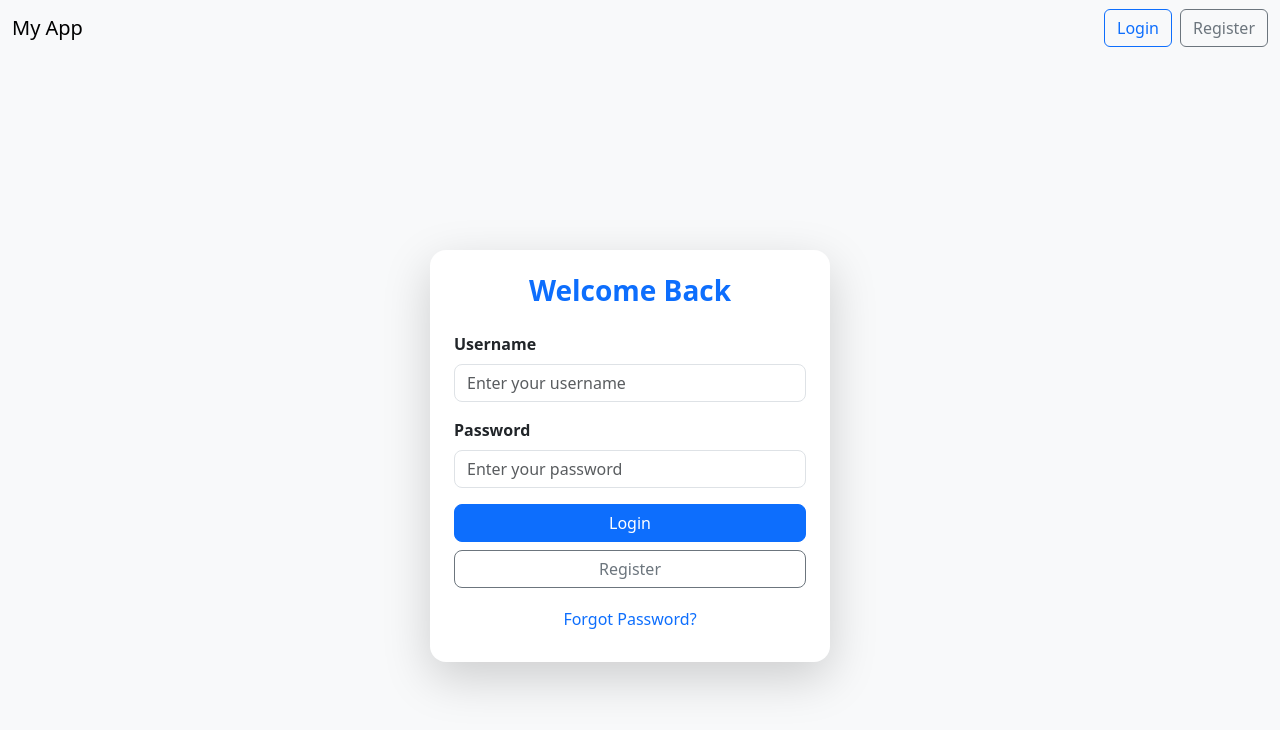
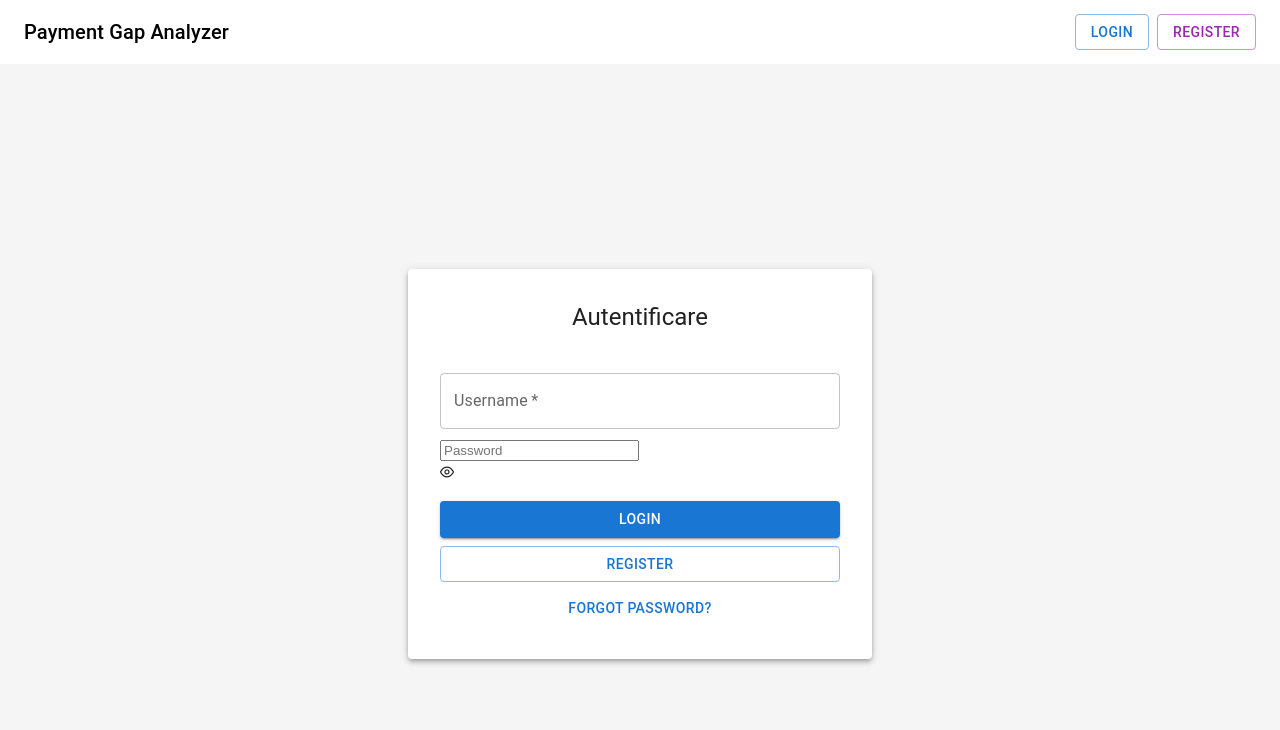
Before and after one commit to GabrielaSpiridon/Payment-Gap-Analyzer, a React (Vite) app in the folder PaymentGap/: page /login in a window 1280 px wide. Shown: the top 730 px of the page. Built offline with nearby package versions, Linux system fonts and the light colour scheme.

Commit message:
Modify interface

```diff
--- a/PaymentGap/frontend/src/App.jsx
+++ b/PaymentGap/frontend/src/App.jsx
@@ -1,15 +1,14 @@
 import React, { useState, useEffect } from 'react';
-import "bootstrap/dist/css/bootstrap.min.css";
-import "bootstrap/dist/js/bootstrap.bundle.min";
-import { BrowserRouter as Router, Routes, Route, Navigate, Link } from 'react-router-dom';
+import { BrowserRouter as Router, Routes, Route, Navigate } from 'react-router-dom';
+import { Box } from '@mui/material';
 import Login from './pages/Login';
 import Register from './pages/Register';
 import Dashboard from './pages/Dashboard';
+import Navbar from './components/Navbar';
 
 function App() {
   const [isAuthenticated, setIsAuthenticated] = useState(false);
 
-  // Verifică starea de autentificare la încărcarea componentei
   useEffect(() => {
     const storedAuth = localStorage.getItem('authenticated');
     const storedUserId = localStorage.getItem('userId');
@@ -18,71 +17,28 @@ function App() {
     }
   }, []);
 
-  // Funcție pentru gestionarea autentificării cu succes
   const handleLoginSuccess = () => {
     setIsAuthenticated(true);
     localStorage.setItem('authenticated', 'true');
   };
 
-  // Funcție pentru delogare
   const handleLogout = () => {
     setIsAuthenticated(false);
     localStorage.removeItem('authenticated');
-    localStorage.removeItem('userId'); // Șterge userId la delogare
+    localStorage.removeItem('userId');
   };
 
   return (
     <Router>
-      <div className="App">
-        {/* Butoane de navigare globale */}
-        <nav className="navbar navbar-light bg-light">
-          <div className="container-fluid">
-            <Link to="/login" className="navbar-brand">My App</Link>
-            <div>
-              {!isAuthenticated && (
-                <>
-                  <Link to="/login" className="btn btn-outline-primary me-2">Login</Link>
-                  <Link to="/register" className="btn btn-outline-secondary">Register</Link>
-                </>
-              )}
-              {isAuthenticated && (
-                <button
-                  className="btn btn-outline-danger"
-                  onClick={handleLogout}
-                >
-                  Logout
-                </button>
-              )}
-            </div>
-          </div>
-        </nav>
-
+      <Box>
+        <Navbar isAuthenticated={isAuthenticated} onLogout={handleLogout} />
         <Routes>
-          {/* Ruta implicită - redirecționează către login sau dashboard */}
-          <Route
-            path="/"
-            element={isAuthenticated ? <Navigate to="/dashboard" /> : <Navigate to="/login" />}
-          />
-
-          {/* Ruta pentru login */}
-          <Route
-            path="/login"
-            element={isAuthenticated ? <Navigate to="/dashboard" /> : <Login onLoginSuccess={handleLoginSuccess} />}
-          />
-
-          {/* Ruta pentru înregistrare */}
-          <Route
-            path="/register"
-            element={isAuthenticated ? <Navigate to="/dashboard" /> : <Register />}
-          />
-
-          {/* Ruta pentru dashboard */}
-          <Route
-            path="/dashboard"
-            element={isAuthenticated ? <Dashboard /> : <Navigate to="/login" />}
-          />
+          <Route path="/" element={isAuthenticated ? <Navigate to="/dashboard" /> : <Navigate to="/login" />} />
+          <Route path="/login" element={isAuthenticated ? <Navigate to="/dashboard" /> : <Login onLoginSuccess={handleLoginSuccess} />} />
+          <Route path="/register" element={isAuthenticated ? <Navigate to="/dashboard" /> : <Register />} />
+          <Route path="/dashboard" element={isAuthenticated ? <Dashboard /> : <Navigate to="/login" />} />
         </Routes>
-      </div>
+      </Box>
     </Router>
   );
 }
--- /dev/null
+++ b/PaymentGap/frontend/src/components/Navbar.jsx
@@ -0,0 +1,35 @@
+// components/Navbar.jsx
+import React from 'react';
+import { AppBar, Toolbar, Typography, Button, Box } from '@mui/material';
+import { Link } from 'react-router-dom';
+
+function Navbar({ isAuthenticated, onLogout }) {
+  return (
+    <AppBar position="static" sx={{ bgcolor: 'white', color: 'black' }}>
+      <Toolbar sx={{ justifyContent: 'space-between' }}>
+        <Typography variant="h6" component={Link} to="/" sx={{ textDecoration: 'none', color: 'inherit' }}>
+          Payment Gap Analyzer
+        </Typography>
+
+        <Box>
+          {!isAuthenticated ? (
+            <>
+              <Button component={Link} to="/login" color="primary" variant="outlined" sx={{ mr: 1 }}>
+                Login
+              </Button>
+              <Button component={Link} to="/register" color="secondary" variant="outlined">
+                Register
+              </Button>
+            </>
+          ) : (
+            <Button onClick={onLogout} color="error" variant="outlined">
+              Logout
+            </Button>
+          )}
+        </Box>
+      </Toolbar>
+    </AppBar>
+  );
+}
+
+export default Navbar;
--- a/PaymentGap/frontend/src/pages/Login.jsx
+++ b/PaymentGap/frontend/src/pages/Login.jsx
@@ -1,139 +1,68 @@
-import React, { useState } from "react";
-import { useNavigate } from "react-router-dom";
-import "bootstrap/dist/css/bootstrap.min.css";
-import axios from "axios";
-import { Modal, Button } from "react-bootstrap";
+import React, { useState } from 'react';
+import { useNavigate } from 'react-router-dom';
+import { Box, Button, TextField, Typography, Modal, Paper } from '@mui/material';
+import { Password } from 'primereact/password';
+import axios from 'axios';
 
 function Login({ onLoginSuccess }) {
-  const [username, setUsername] = useState("");
-  const [password, setPassword] = useState("");
-  const [showModal, setShowModal] = useState(false);
-  const [resetUsername, setResetUsername] = useState("");
-  const [newPassword, setNewPassword] = useState("");
+  const [username, setUsername] = useState('');
+  const [password, setPassword] = useState('');
+  const [resetUsername, setResetUsername] = useState('');
+  const [newPassword, setNewPassword] = useState('');
+  const [open, setOpen] = useState(false);
   const navigate = useNavigate();
 
   const handleSubmit = async (e) => {
     e.preventDefault();
     try {
-      const response = await axios.post("http://localhost:3000/auth/login", {
-        username,
-        password,
-      });
-      if (response.data.success) {
-        localStorage.setItem("userId", response.data.userId);
+      const res = await axios.post('http://localhost:3000/auth/login', { username, password });
+      if (res.data.success) {
+        localStorage.setItem('userId', res.data.userId);
         onLoginSuccess();
-        navigate("/dashboard");
-      } else {
-        alert("Invalid credentials");
-      }
+        navigate('/dashboard');
+      } else alert('Invalid credentials');
     } catch (err) {
       alert(`Login failed: ${err.message}`);
     }
   };
 
   const handleResetPassword = async () => {
-    if (!resetUsername || !newPassword) {
-      alert("Please enter both username and new password");
-      return;
-    }
-
     try {
-      const response = await axios.post("http://localhost:3000/auth/reset-password", {
+      const res = await axios.post('http://localhost:3000/auth/reset-password', {
         username: resetUsername,
         newPassword: newPassword,
       });
-
-      if (response.data.success) {
-        alert("Password reset successful!");
-        setShowModal(false);
-      } else {
-        alert(response.data.message);
-      }
-    } catch (err) {
-      alert("Failed to reset password");
+      if (res.data.success) {
+        alert('Password reset successful!');
+        setOpen(false);
+      } else alert(res.data.message);
+    } catch {
+      alert('Reset failed');
     }
   };
 
   return (
-    <div className="d-flex justify-content-center align-items-center vh-100 bg-light px-3">
-      <div className="w-100" style={{ maxWidth: "420px" }}>
-        <div className="card shadow-lg p-4 border-0 rounded-4">
-          <h3 className="text-center mb-4 fw-bold text-primary">Welcome Back</h3>
-          <form onSubmit={handleSubmit}>
-            <div className="mb-3">
-              <label className="form-label fw-semibold">Username</label>
-              <input
-                type="text"
-                placeholder="Enter your username"
-                value={username}
-                onChange={(e) => setUsername(e.target.value)}
-                className="form-control rounded-3"
-                required
-              />
-            </div>
-            <div className="mb-3">
-              <label className="form-label fw-semibold">Password</label>
-              <input
-                type="password"
-                placeholder="Enter your password"
-                value={password}
-                onChange={(e) => setPassword(e.target.value)}
-                className="form-control rounded-3"
-                required
-              />
-            </div>
-            <button className="btn btn-primary w-100 rounded-3 mb-2" type="submit">
-              Login
-            </button>
-            <button className="btn btn-outline-secondary w-100 rounded-3 mb-2" type="button" onClick={() => navigate("/register")}>
-              Register
-            </button>
-            <button className="btn btn-link w-100 text-center text-decoration-none mt-1" type="button" onClick={() => setShowModal(true)}>
-              Forgot Password?
-            </button>
-          </form>
-        </div>
-      </div>
+    <Box display="flex" justifyContent="center" alignItems="center" minHeight="100vh" bgcolor="#f5f5f5">
+      <Paper elevation={4} sx={{ p: 4, width: 400 }}>
+        <Typography variant="h5" mb={3} align="center">Autentificare</Typography>
+        <form onSubmit={handleSubmit}>
+          <TextField fullWidth margin="normal" label="Username" value={username} onChange={(e) => setUsername(e.target.value)} required />
+          <Password feedback={false} toggleMask value={password} onChange={(e) => setPassword(e.target.value)} placeholder="Password" className="w-full" inputStyle={{ width: '100%' }} />
+          <Button fullWidth variant="contained" sx={{ mt: 2 }} type="submit">Login</Button>
+          <Button fullWidth variant="outlined" sx={{ mt: 1 }} onClick={() => navigate('/register')}>Register</Button>
+          <Button fullWidth variant="text" sx={{ mt: 1 }} onClick={() => setOpen(true)}>Forgot Password?</Button>
+        </form>
+      </Paper>
 
-      {/* Modal pentru resetarea parolei */}
-      <Modal show={showModal} onHide={() => setShowModal(false)} centered>
-        <Modal.Header closeButton>
-          <Modal.Title>Reset Your Password</Modal.Title>
-        </Modal.Header>
-        <Modal.Body>
-          <div className="mb-3">
-            <label className="form-label">Username</label>
-            <input
-              type="text"
-              placeholder="Username"
-              value={resetUsername}
-              onChange={(e) => setResetUsername(e.target.value)}
-              className="form-control rounded-3"
-              required
-            />
-          </div>
-          <div>
-            <label className="form-label">New Password</label>
-            <input
-              type="password"
-              placeholder="New Password"
-              value={newPassword}
-              onChange={(e) => setNewPassword(e.target.value)}
-              className="form-control rounded-3"
-              required
-            />
-          </div>
-        </Modal.Body>
-        <Modal.Footer>
-          <Button variant="secondary" onClick={() => setShowModal(false)}>
-            Cancel
-          </Button>
-          <Button variant="primary" onClick={handleResetPassword}>
-            Reset Password
-          </Button>
-        </Modal.Footer>
+      <Modal open={open} onClose={() => setOpen(false)}>
+        <Box sx={{ position: 'absolute', top: '50%', left: '50%', transform: 'translate(-50%, -50%)', width: 400, bgcolor: 'background.paper', p: 4, boxShadow: 24 }}>
+          <Typography variant="h6" mb={2}>Resetare parolă</Typography>
+          <TextField fullWidth label="Username" value={resetUsername} onChange={(e) => setResetUsername(e.target.value)} sx={{ mb: 2 }} />
+          <Password feedback={false} toggleMask value={newPassword} onChange={(e) => setNewPassword(e.target.value)} placeholder="Parolă nouă" className="w-full" inputStyle={{ width: '100%' }} />
+          <Button fullWidth variant="contained" sx={{ mt: 2 }} onClick={handleResetPassword}>Resetează</Button>
+        </Box>
       </Modal>
-    </div>
+    </Box>
   );
 }
 
--- a/PaymentGap/frontend/src/pages/Register.jsx
+++ b/PaymentGap/frontend/src/pages/Register.jsx
@@ -1,73 +1,66 @@
 import React, { useState } from 'react';
 import { useNavigate } from 'react-router-dom';
-import "bootstrap/dist/css/bootstrap.min.css";
+import { Box, Paper, Typography, TextField, MenuItem, Button } from '@mui/material';
+import { Password } from 'primereact/password';
 import axios from 'axios';
 
 function Register() {
   const [username, setUsername] = useState('');
   const [password, setPassword] = useState('');
-  const [role, setRole] = useState('user');
+  const [role, setRole] = useState('hr');
   const navigate = useNavigate();
 
-  // Funcție pentru gestionarea trimiterii formularului
   const handleSubmit = async (e) => {
     e.preventDefault();
-
-    const requestBody = {
-      username: username,
-      password: password,
-      role: role
-    };
-
     try {
-      const response = await axios.post('http://localhost:3000/auth/register', requestBody);
-      alert(`User registered successfully! User ID: ${response.data.userId}`);
-      navigate('/login'); // Redirecționează către login după înregistrare
+      const res = await axios.post('http://localhost:3000/auth/register', { username, password, role });
+      alert(`User registered successfully! User ID: ${res.data.userId}`);
+      navigate('/login');
     } catch (err) {
       alert(`Registration failed: ${err.message}`);
     }
   };
 
   return (
-    <div className="container d-flex justify-content-center align-items-center vh-100">
-      <div className="card p-4" style={{ width: "100%", maxWidth: "400px" }}>
-        <h2 className="text-center mb-4">Register</h2>
+    <Box display="flex" justifyContent="center" alignItems="center" minHeight="100vh" bgcolor="#f5f5f5">
+      <Paper elevation={4} sx={{ p: 4, width: 400 }}>
+        <Typography variant="h5" mb={3} align="center">Înregistrare cont nou</Typography>
         <form onSubmit={handleSubmit}>
-          <div className="mb-3">
-            <input
-              type="text"
-              placeholder="Username"
+          <TextField
+            fullWidth
+            label="Username"
             value={username}
             onChange={(e) => setUsername(e.target.value)}
-              className="form-control"
+            margin="normal"
             required
           />
-          </div>
-          <div className="mb-3">
-            <input
-              type="password"
-              placeholder="Password"
+          <Box mt={2} mb={2}>
+            <Password
+              feedback={false}
+              toggleMask
               value={password}
               onChange={(e) => setPassword(e.target.value)}
-              className="form-control"
-              required
+              placeholder="Parolă"
+              className="w-full"
+              inputStyle={{ width: '100%' }}
             />
-          </div>
-          <div className="mb-3">
-            <select
-              className="form-control"
+          </Box>
+          <TextField
+            fullWidth
+            select
+            label="Rol"
             value={role}
             onChange={(e) => setRole(e.target.value)}
+            margin="normal"
           >
-              <option value="admin">Admin</option>
-              <option value="hr">HR</option>
-              <option value="manager">Manager</option>
-            </select>
-          </div>
-          <button className="btn btn-primary w-100" type="submit">Register</button>
+            <MenuItem value="admin">Admin</MenuItem>
+            <MenuItem value="hr">HR</MenuItem>
+            <MenuItem value="manager">Manager</MenuItem>
+          </TextField>
+          <Button fullWidth variant="contained" sx={{ mt: 2 }} type="submit">Înregistrează</Button>
         </form>
-      </div>
-    </div>
+      </Paper>
+    </Box>
   );
 }
 
--- a/PaymentGap/package.json
+++ b/PaymentGap/package.json
@@ -10,6 +10,9 @@
     "preview": "vite preview"
   },
   "dependencies": {
+    "@emotion/react": "^11.14.0",
+    "@emotion/styled": "^11.14.0",
+    "@mui/material": "^7.1.1",
     "axios": "^1.8.1",
     "bootstrap": "^5.3.3",
     "cors": "^2.8.5",
@@ -17,6 +20,8 @@
     "express": "^4.21.2",
     "mariadb": "^3.4.0",
     "multer": "^2.0.1",
+    "primeicons": "^7.0.0",
+    "primereact": "^10.9.6",
     "react": "^19.0.0",
     "react-bootstrap": "^2.10.9",
     "react-dom": "^19.0.0",
```
Also changed, not shown: 1 other file (tests, documents, lock files or other folders). Lines whose indentation alone changed are shown as unchanged.
